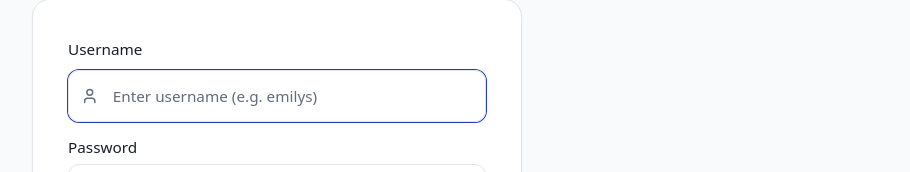
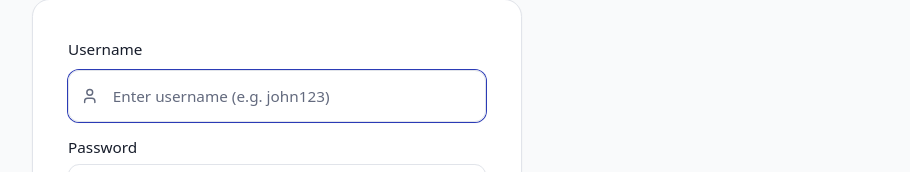
Before and after one commit to KetanNerlekarGH/MallPark-HackStreetBoys, a React (Vite) app: page /login in a window 1280 px wide. Shown: the part 314-486 px from the top of the page, without its empty margins (363-1273 px from the left). Built offline with nearby package versions, Linux system fonts and the light colour scheme; no server answers.

Commit message:
updated popup

```diff
--- a/src/pages/Login.jsx
+++ b/src/pages/Login.jsx
@@ -74,7 +74,7 @@ export default function Login() {
                             type="text"
                             autoComplete="username"
                             autoFocus
-                            placeholder="Enter username (e.g. emilys)"
+                            placeholder="Enter username (e.g. john123)"
                             value={username}
                             onChange={(e) => setUsername(e.target.value)}
                             className="pl-10 h-12"
```
